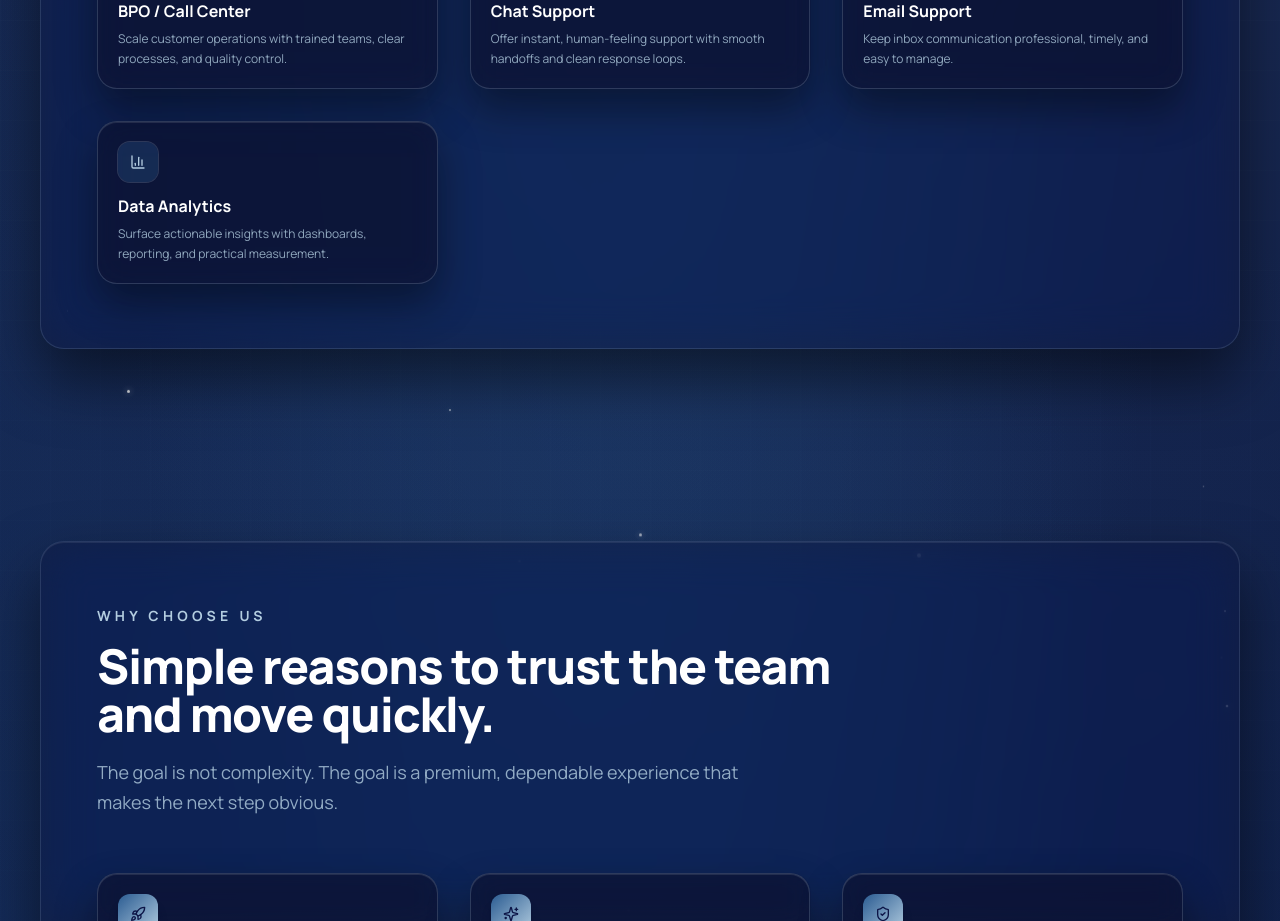
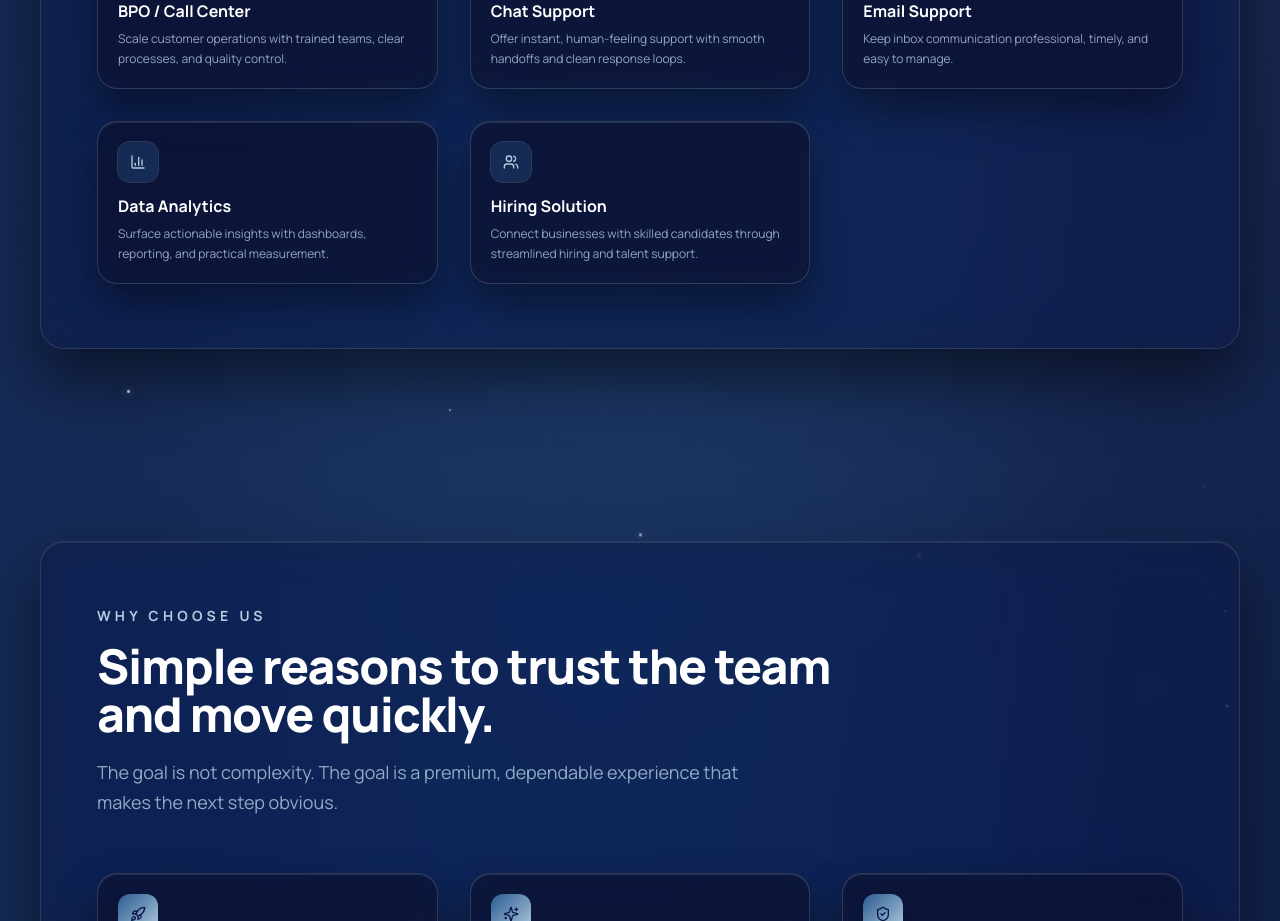
Before and after one commit to abhijeetbeep/callora, a React (Vite) app: page / in a window 1280 px wide. Shown: the part 1980-2901 px from the top of the page. Built offline with nearby package versions, Linux system fonts and the light colour scheme.

Commit message:
added hiring solution

```diff
--- a/src/App.jsx
+++ b/src/App.jsx
@@ -18,8 +18,9 @@ import {
   ShieldCheck,
   Smartphone,
   Sparkles,
+  Users,
   MessagesSquare,
-} from 'lucide-react'
+  } from 'lucide-react'
 import { useState, useEffect } from 'react'
 
 const contact = {
@@ -39,6 +40,7 @@ const services = [
   { title: 'Chat Support', icon: MessagesSquare, description: 'Offer instant, human-feeling support with smooth handoffs and clean response loops.' },
   { title: 'Email Support', icon: Mail, description: 'Keep inbox communication professional, timely, and easy to manage.' },
   { title: 'Data Analytics', icon: BarChart3, description: 'Surface actionable insights with dashboards, reporting, and practical measurement.' },
+  { title: 'Hiring Solution', icon: Users, description: 'Connect businesses with skilled candidates through streamlined hiring and talent support.' },
 ]
 
 const reasons = [
```
